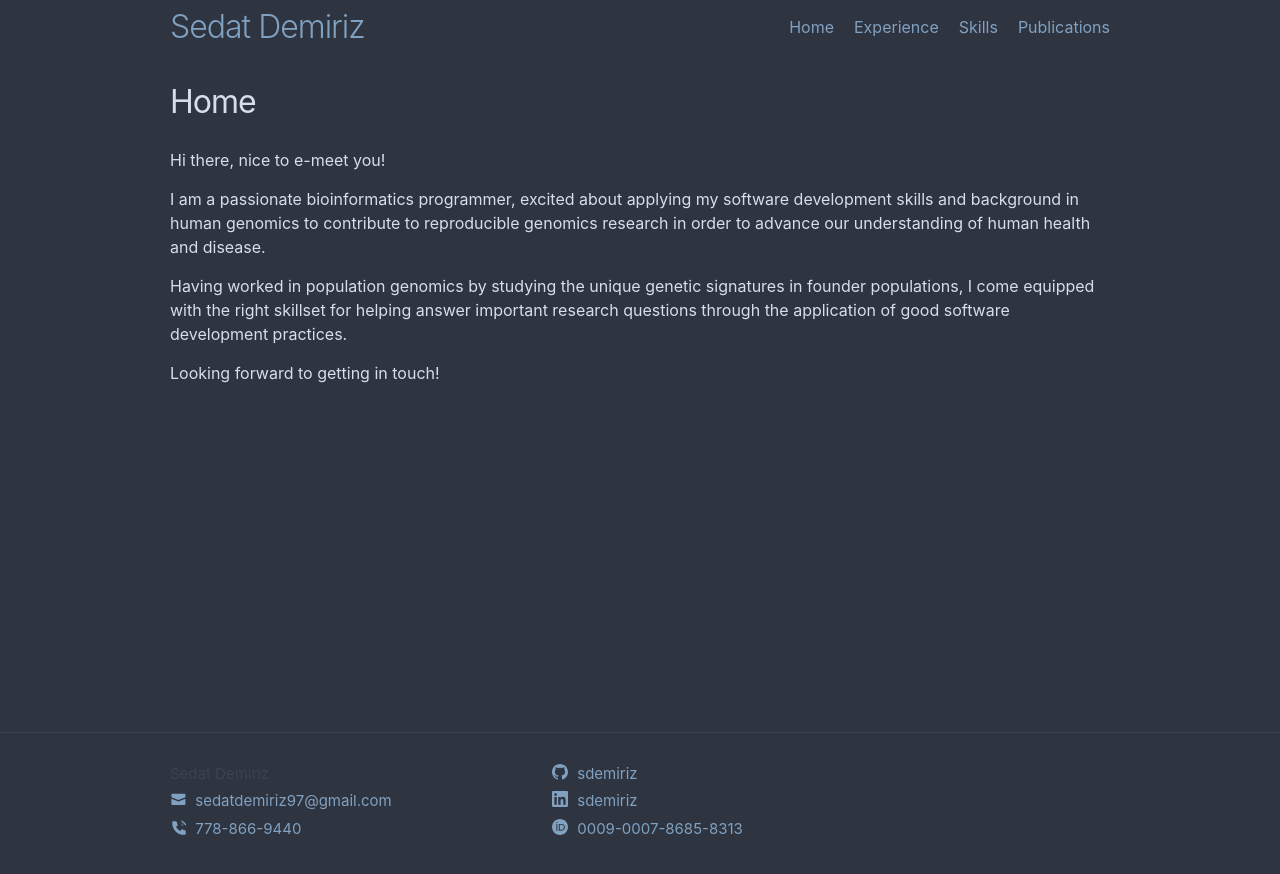
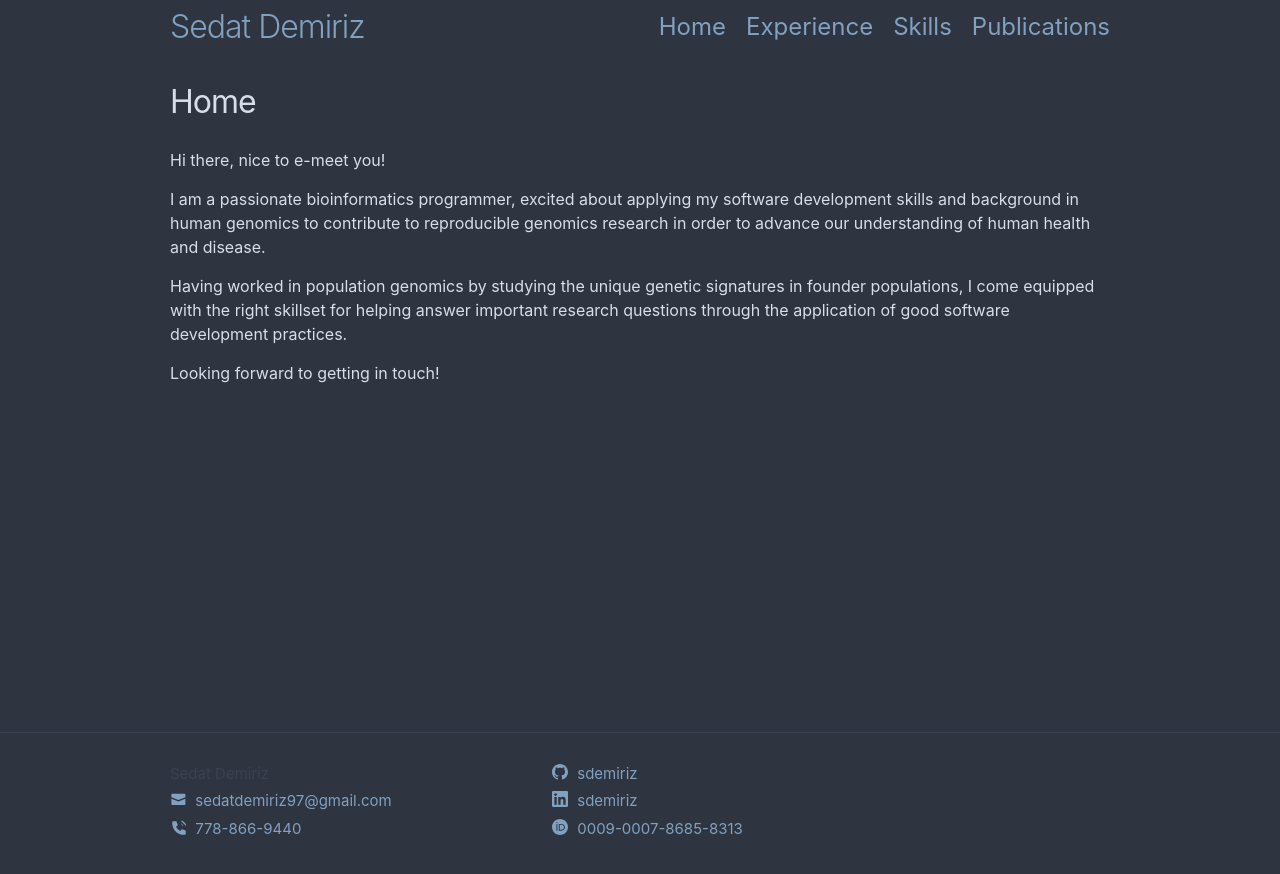
Before and after one commit to sdemiriz/sdemiriz.github.io, a Jekyll site: the page built from 01_home.html, in a window 1280 px wide. Shown: the top 874 px of the page. Built offline with Jekyll 4.4.1, drawn with Linux system fonts in a browser that asks for light colours.

Commit message:
fix: increase font size for navbar elements

```diff
--- a/_sass/minima/_layout.scss
+++ b/_sass/minima/_layout.scss
@@ -24,6 +24,7 @@
 }
 
 .site-nav {
+  @include relative-font-size(1.5);
   float: right;
   line-height: $base-line-height * $base-font-size * 2.25;
 
```
